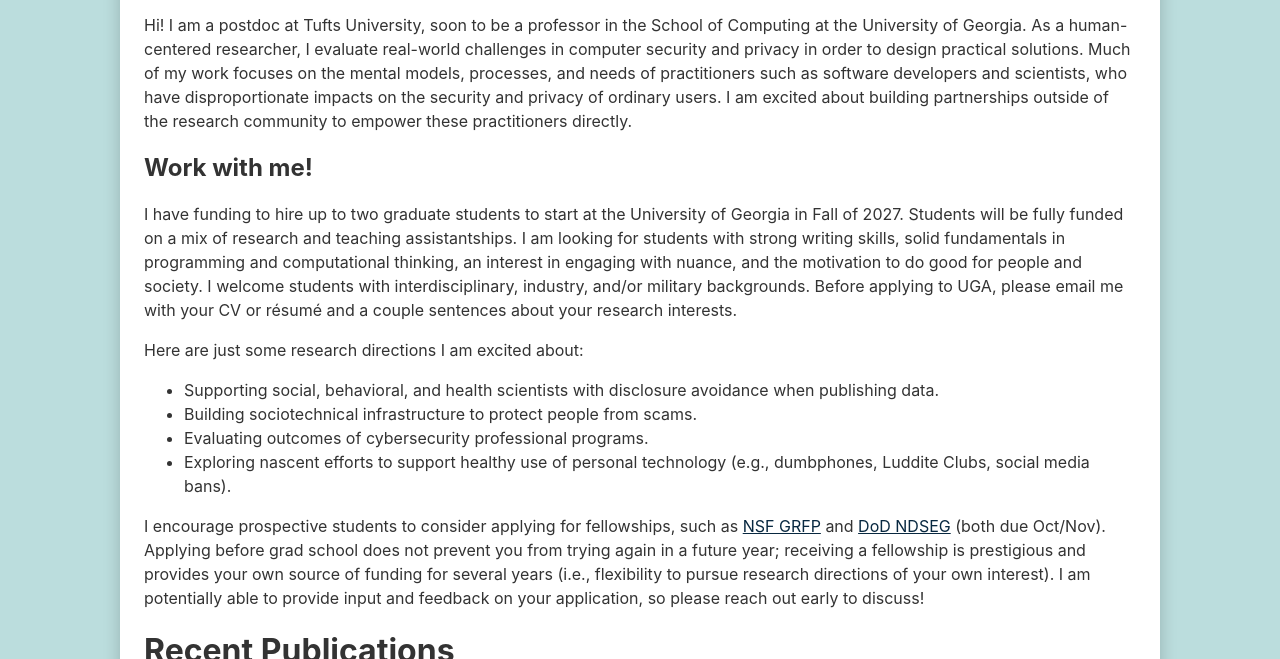
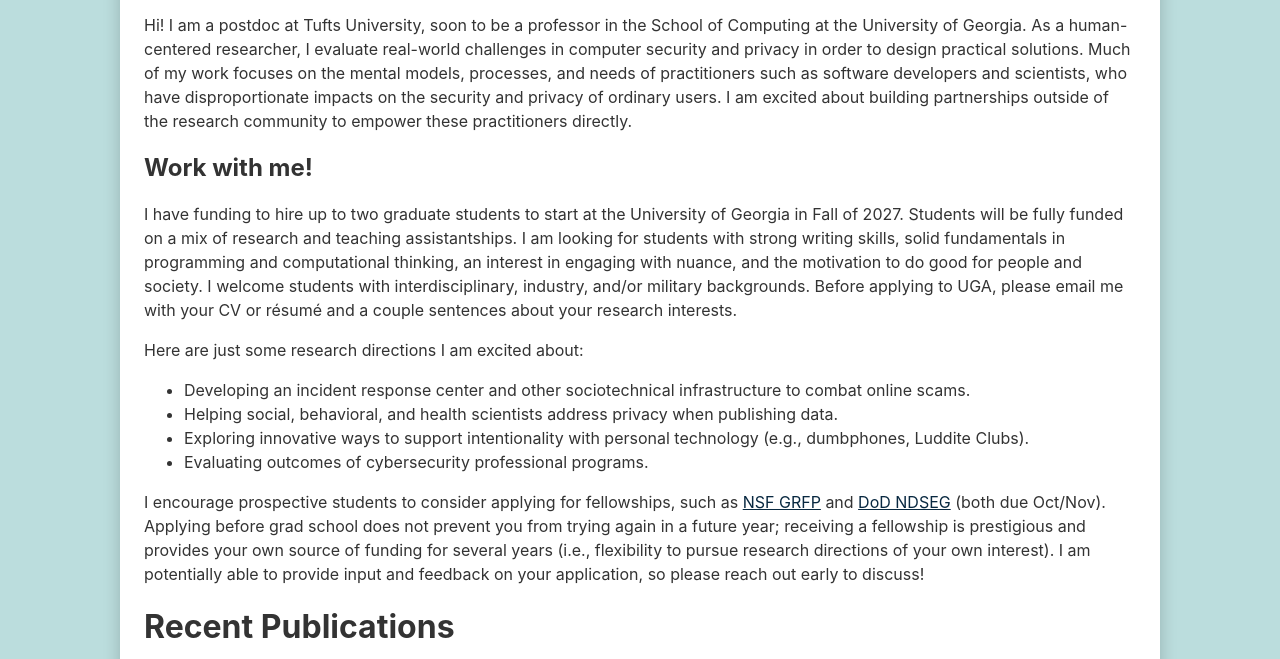
Before and after one commit to oatnewguo/personal-website, an Eleventy site: page content/index.njk in a window 1280 px wide. Shown: the part 400-1059 px from the top of the page. Built offline with nearby package versions, Linux system fonts and the light colour scheme; Eleventy itself is replaced by a stand-in of ours; files that its build step writes are made by us from their sources.

Commit message:
updating future work

```diff
--- a/content/index.njk
+++ b/content/index.njk
@@ -30,10 +30,10 @@
 
 <p>Here are just some research directions I am excited about:</p>
 <ul>
-  <li>Supporting social, behavioral, and health scientists with disclosure avoidance when publishing data.</li>
-  <li>Building sociotechnical infrastructure to protect people from scams.</li>
+  <li>Developing an incident response center and other sociotechnical infrastructure to combat online scams.</li>
+  <li>Helping social, behavioral, and health scientists address privacy when publishing data.</li>
+  <li>Exploring innovative ways to support intentionality with personal technology (e.g., dumbphones, Luddite Clubs).</li>
   <li>Evaluating outcomes of cybersecurity professional programs.</li>
-  <li>Exploring nascent efforts to support healthy use of personal technology (e.g., dumbphones, Luddite Clubs, social media bans).</li>
 </ul>
 
 <p>I encourage prospective students to consider applying for fellowships, such as <a href="https://www.nsfgrfp.org/" target="_blank">NSF GRFP</a> and <a href="https://ndseg.org/" target="_blank">DoD NDSEG</a> (both due Oct/Nov). Applying before grad school does not prevent you from trying again in a future year; receiving a fellowship is prestigious and provides your own source of funding for several years (i.e., flexibility to pursue research directions of your own interest). I am potentially able to provide input and feedback on your application, so please reach out early to discuss!</p>
```
